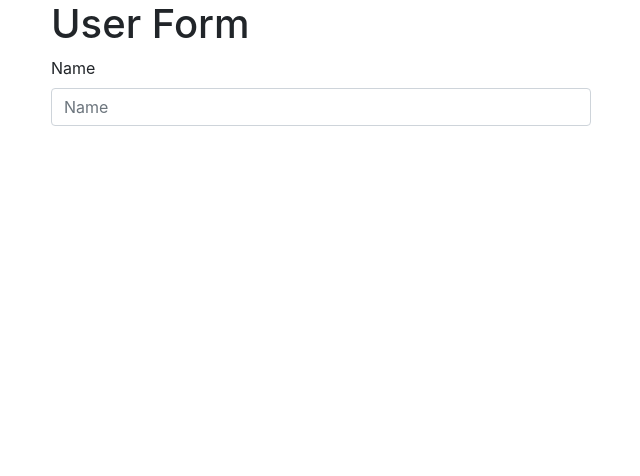
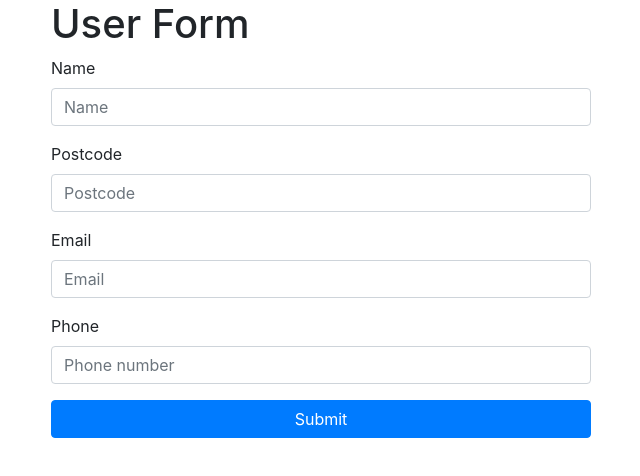
Before and after one commit to Johnnycool22/User-Form, a plain HTML site: page index.html in a window 1280 px wide. Shown: the whole page, without its empty margins (319-959 px from the left). Drawn offline with nearby package versions, Linux system fonts and the light colour scheme.

Commit message:
form input fields created

```diff
--- a/index.html
+++ b/index.html
@@ -23,6 +23,28 @@
                 Name must be between 2 and 10 charactors
               </div>
             </div>
+            <div class="form-group">
+              <label>Postcode</label>
+              <input type="text" class="form-control" id="zip" placeholder="Postcode">
+              <div class="invalid-feedback">
+                Enter a valid Postcode
+              </div>
+            </div>
+            <div class="form-group">
+              <label>Email</label>
+              <input type="text" class="form-control" id="email" placeholder="Email">
+              <div class="invalid-feedback">
+                Enter a vaild email
+              </div>
+            </div>
+            <div class="form-group">
+              <label>Phone</label>
+              <input type="text" class="form-control" id="phone" placeholder="Phone number">
+              <div class="invalid-feedback">
+                Enter a vaild phone number
+              </div>
+            </div>
+            <input type="submit" value="Submit" class="btn btn-primary btn-block" >
           </form>
         </div>
       </div>
```
